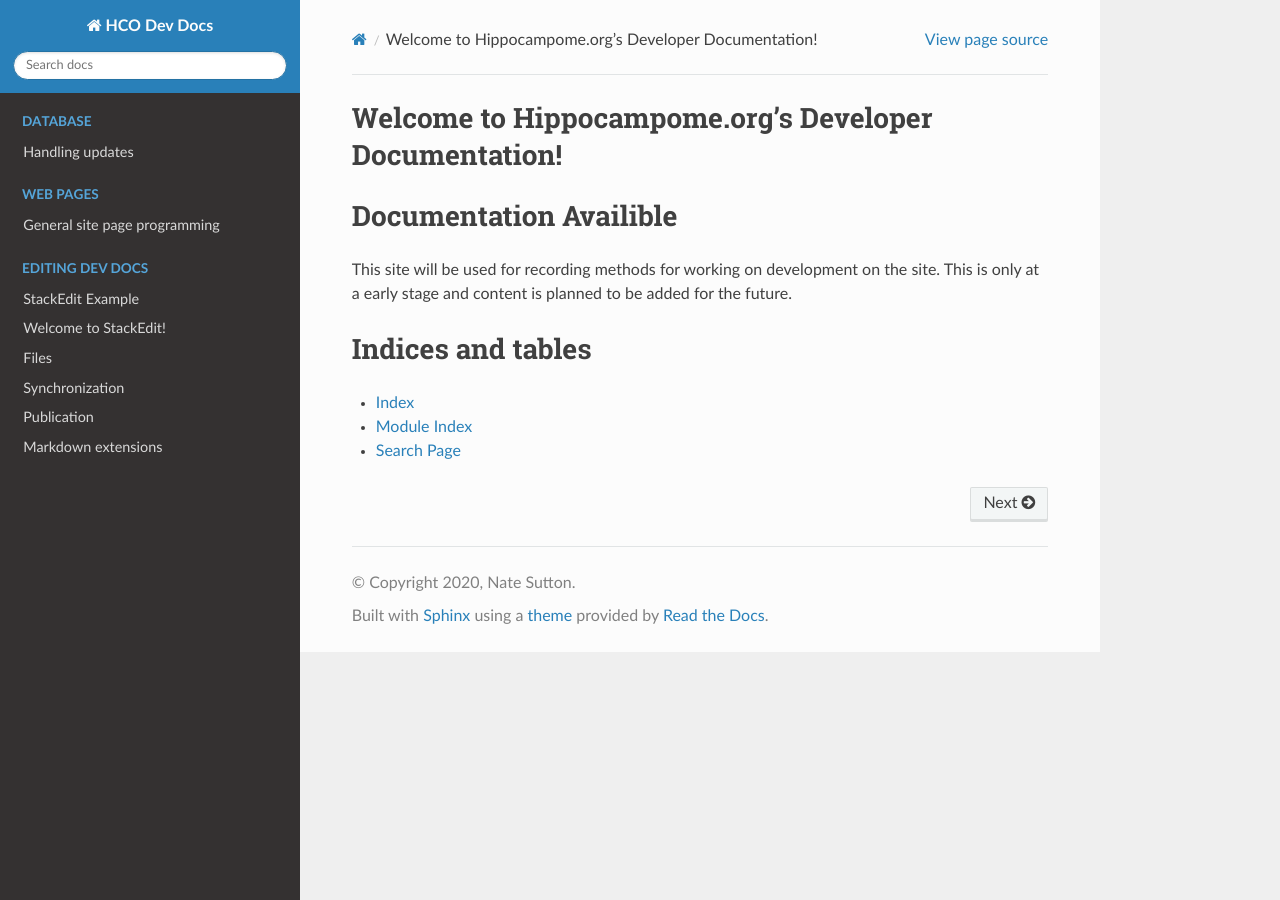
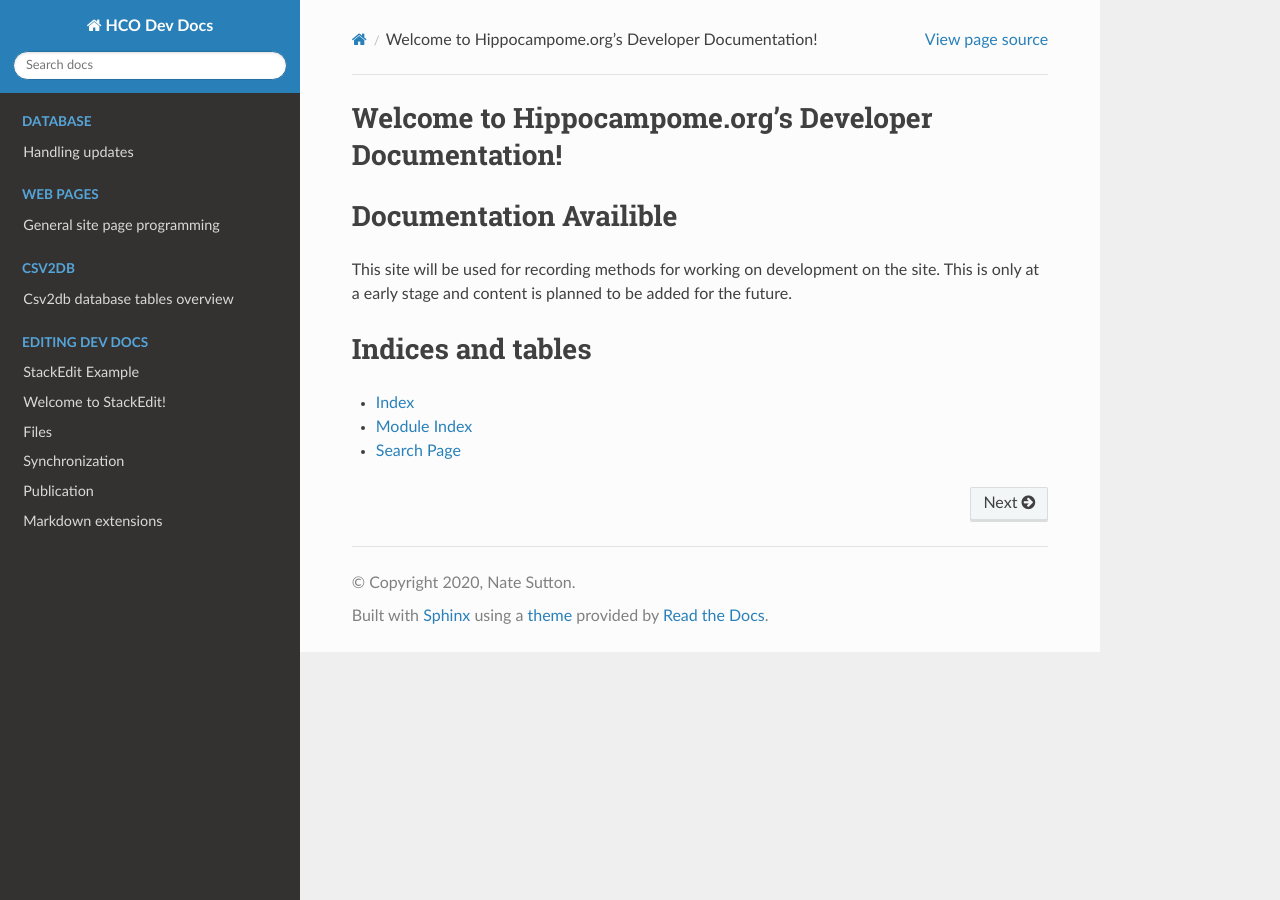
Before and after one commit to Hippocampome-Org/hco_dev_docs, a Sphinx documentation site: the page built from docs/index.rst, in a window 1280 px wide. Built offline with Sphinx 7.4.7 and the Read the Docs theme 2.0.0, drawn with Linux system fonts in a browser that asks for light colours.

Commit message:
Update index.rst

```diff
--- a/docs/index.rst
+++ b/docs/index.rst
@@ -24,6 +24,12 @@ Welcome to Hippocampome.org's Developer Documentation!
 
 .. toctree::
     :hidden:
+    :caption: Csv2db
+
+    csv2db/tables_overview
+
+.. toctree::
+    :hidden:
     :caption: Editing Dev Docs
 
     editing/stack_edit
```
